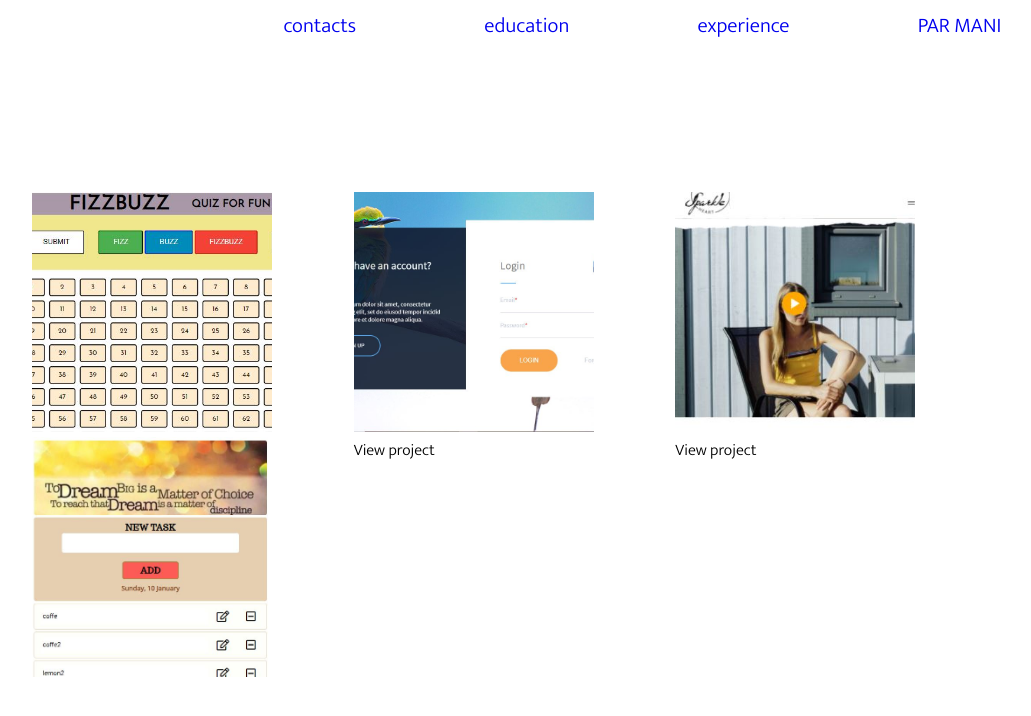
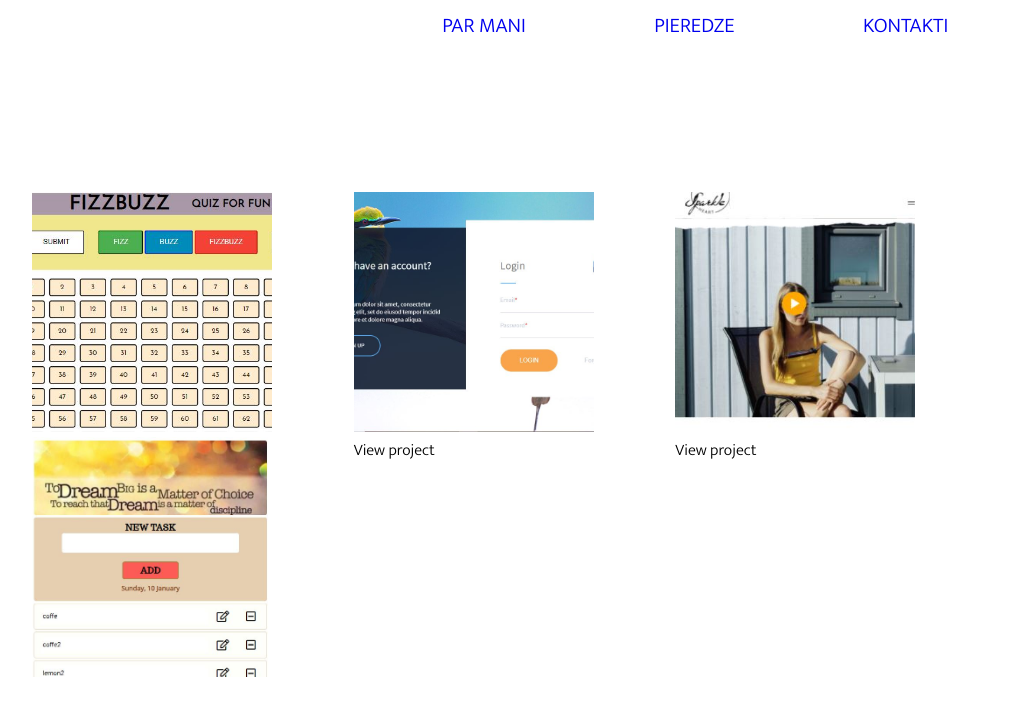
Before and after one commit to julacha/porfolio, a plain HTML site: page index.html in a window 1280 px wide. Shown: the whole page, without its empty margins (128-1159 px from the left). Drawn offline with Linux system fonts and the light colour scheme.

Commit message:
added last

```diff
--- a/index.html
+++ b/index.html
@@ -12,10 +12,9 @@
     <header class="header">
     <div class="photo"></div>
 <nav>
-    <a class="menu" href="contacts.html">contacts</a>
-    <a class="menu" href="education.html">education</a>
-    <a class="menu" href="experience.html">experience</a>
     <a class="menu" href="about.html">PAR MANI</a>
+    <a class="menu" href="experience.html">PIEREDZE</a>
+    <a class="menu" href="contacts.html">KONTAKTI</a>
 </nav>
     </header>
     <main>
```
